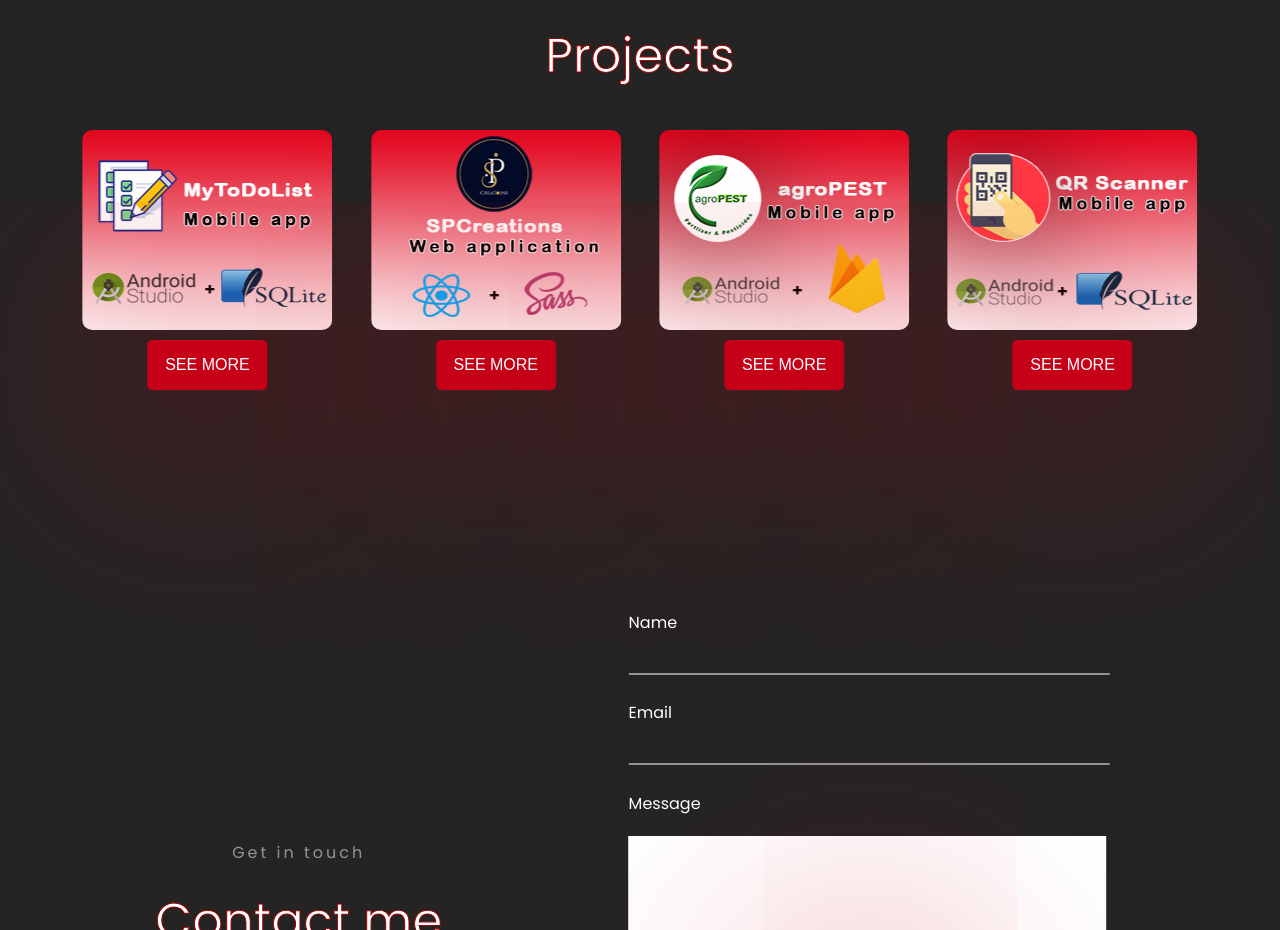
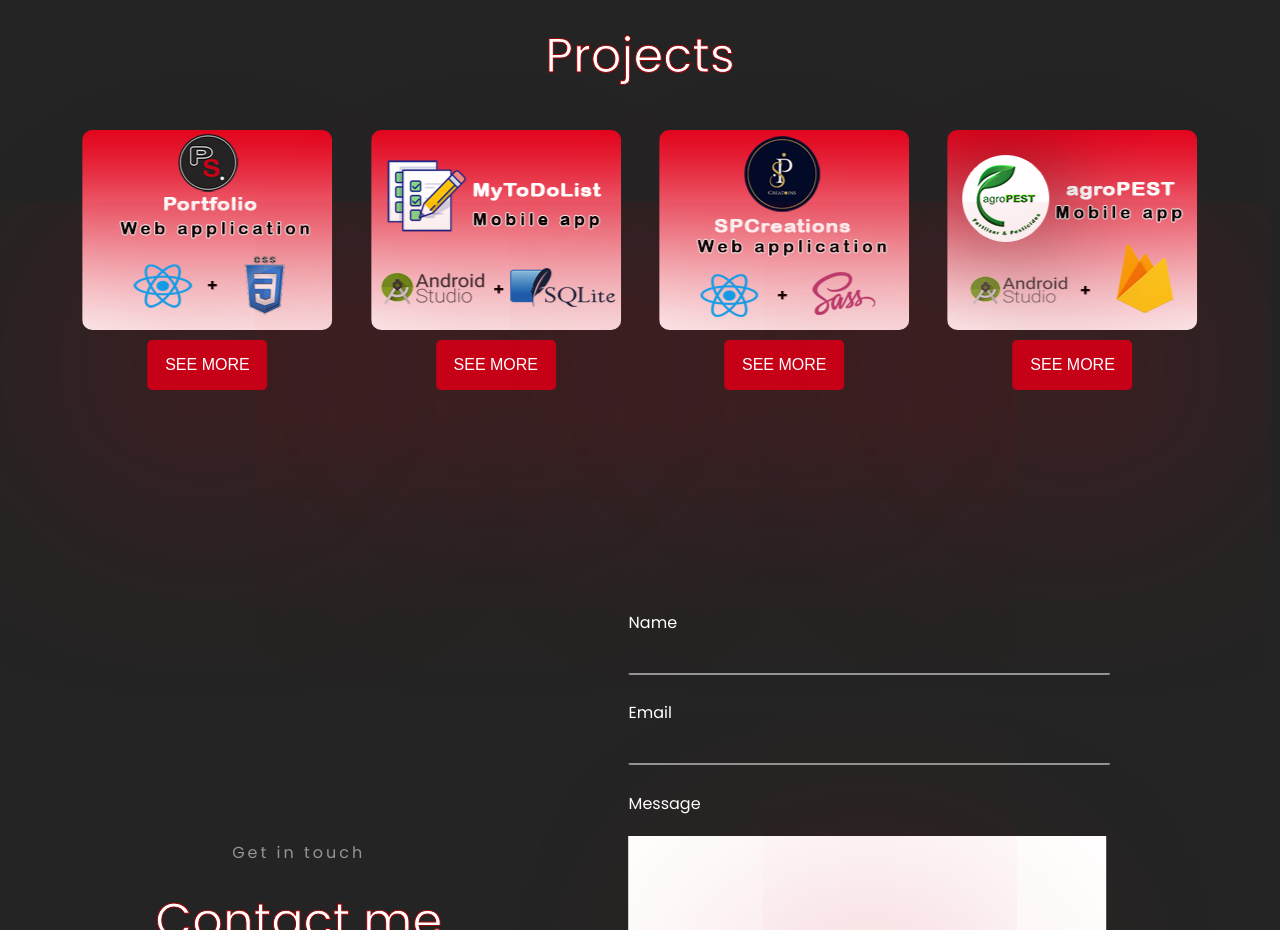
Before and after one commit to SathsaraPSF/My-Portfolio, a React (Vite) app: page / in a window 1280 px wide. Shown: the part 3101-4031 px from the top of the page. Built offline with nearby package versions, Linux system fonts and the light colour scheme; a web font is replaced by a local one.

Commit message:
Add new project

```diff
--- a/src/components/Projects/Project.jsx
+++ b/src/components/Projects/Project.jsx
@@ -18,11 +18,10 @@ function Project() {
             </div>
             <div className='projects'>
                 <div className='project-content'>
+                    <ProjectCard img={img3} link="https://github.com/SathsaraPSF/My-Portfolio" />
                     <ProjectCard img={img1} link="https://github.com/SathsaraPSF/MyToDoList" />
                     <ProjectCard img={img2} link="https://github.com/SathsaraPSF/SPCreations-Web-Site" />
                     <ProjectCard img={img4} link="https://github.com/Gold-Diggers-Team/AgroPest-Mobile-Application" />
-                    <ProjectCard img={img3} link="https://github.com/Gold-Diggers-Team/AgroPest-Mobile-Application" />
-
                 </div>
             </div>
         </div>
```
Also changed, not shown: src/assets/img3.png.
